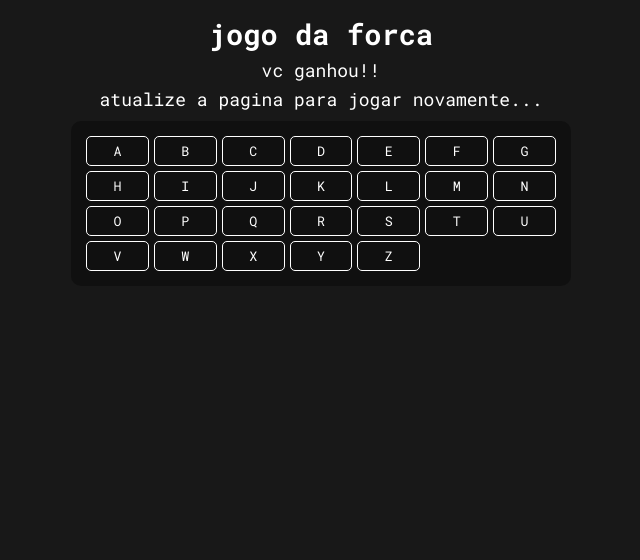
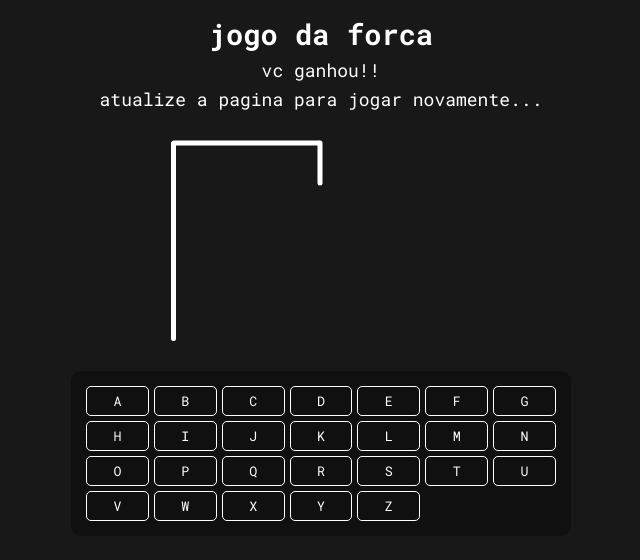
Before and after one commit to ThiagoMaylon/jogo-da-foca-react, a React (Create React App) app: page / in a window 1280 px wide. Shown: the top 560 px of the page, without its empty margins (319-959 px from the left). Built offline with nearby package versions, Linux system fonts and the light colour scheme.

Commit message:
criando a forca

```diff
--- a/src/Home/App.jsx
+++ b/src/Home/App.jsx
@@ -1,3 +1,4 @@
+import { Forca } from '../components/Forca';
 import { Letras } from '../components/Letras';
 import { Status } from '../components/Status/';
 import './style.css'
@@ -10,6 +11,7 @@ export const App = () => {
   return (
     <>
       <Status status={status} verificaFim={verificaFim} />
+        <Forca />
       <Letras />
     </>
   );
--- /dev/null
+++ b/src/components/Forca/index.jsx
@@ -0,0 +1,15 @@
+import './style.css';
+
+export const Forca = () => {
+    return(
+        <div className='container-forca'>
+            <div className="forca forca-1">
+                <div className="forca forca-2">
+                    <div className="forca forca-3">
+
+                    </div>
+                </div>
+            </div>
+        </div>
+    )
+}
--- /dev/null
+++ b/src/components/Forca/style.css
@@ -0,0 +1,29 @@
+.container-forca{
+    width: 300px;
+    height: auto;
+    margin: 30px auto;
+
+}
+.forca{
+    background-color: #fff;
+    border-radius: 5px;
+    width: 5px;
+}
+
+.forca-1{
+    height: 200px;
+}
+.forca-2{
+    position: relative;
+    top: -73px;
+    left: 73px;
+    height: 150px;
+    transform: rotate(90deg);
+}
+.forca-3{
+    height: 45px;
+    position: relative;
+    top: -21px;
+    left: 20px;
+    transform: rotate(90deg);
+}
--- a/src/components/Letras/index.jsx
+++ b/src/components/Letras/index.jsx
@@ -8,7 +8,7 @@ export const Letras = () => {
 
             <div className="letras-grid">
                 {arrayLetras.map((valorLetra, index) => (
-                    <button key={index} disabled>{valorLetra}</button>
+                    <button key={index}>{valorLetra}</button>
                 ))}
             </div>
 
--- a/src/components/Letras/style.css
+++ b/src/components/Letras/style.css
@@ -26,4 +26,6 @@ button{
 
 button:disabled{
     cursor: no-drop;
+    background-color: #50505074;
+    border: 2px solid #999;
 }
```
